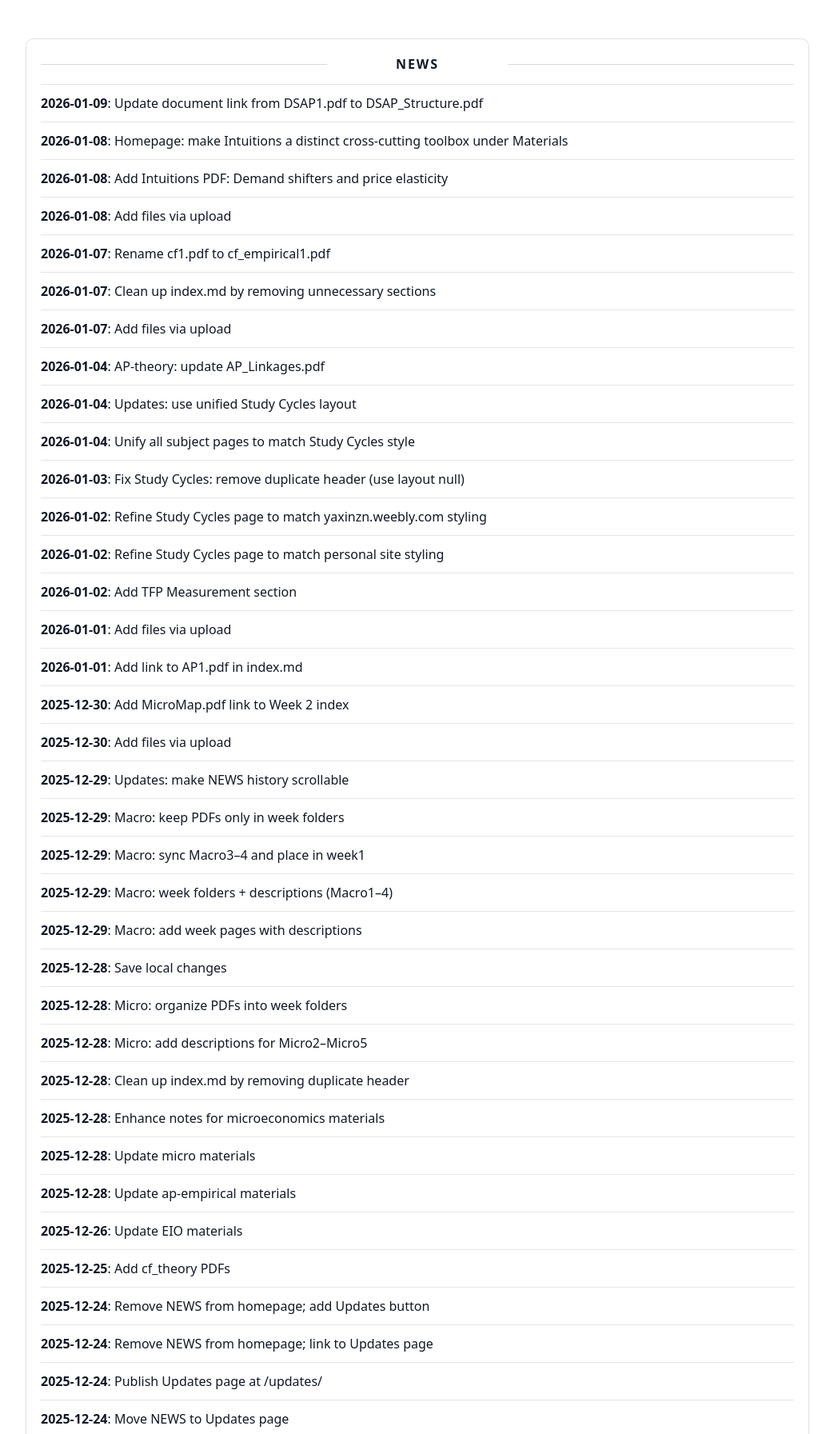
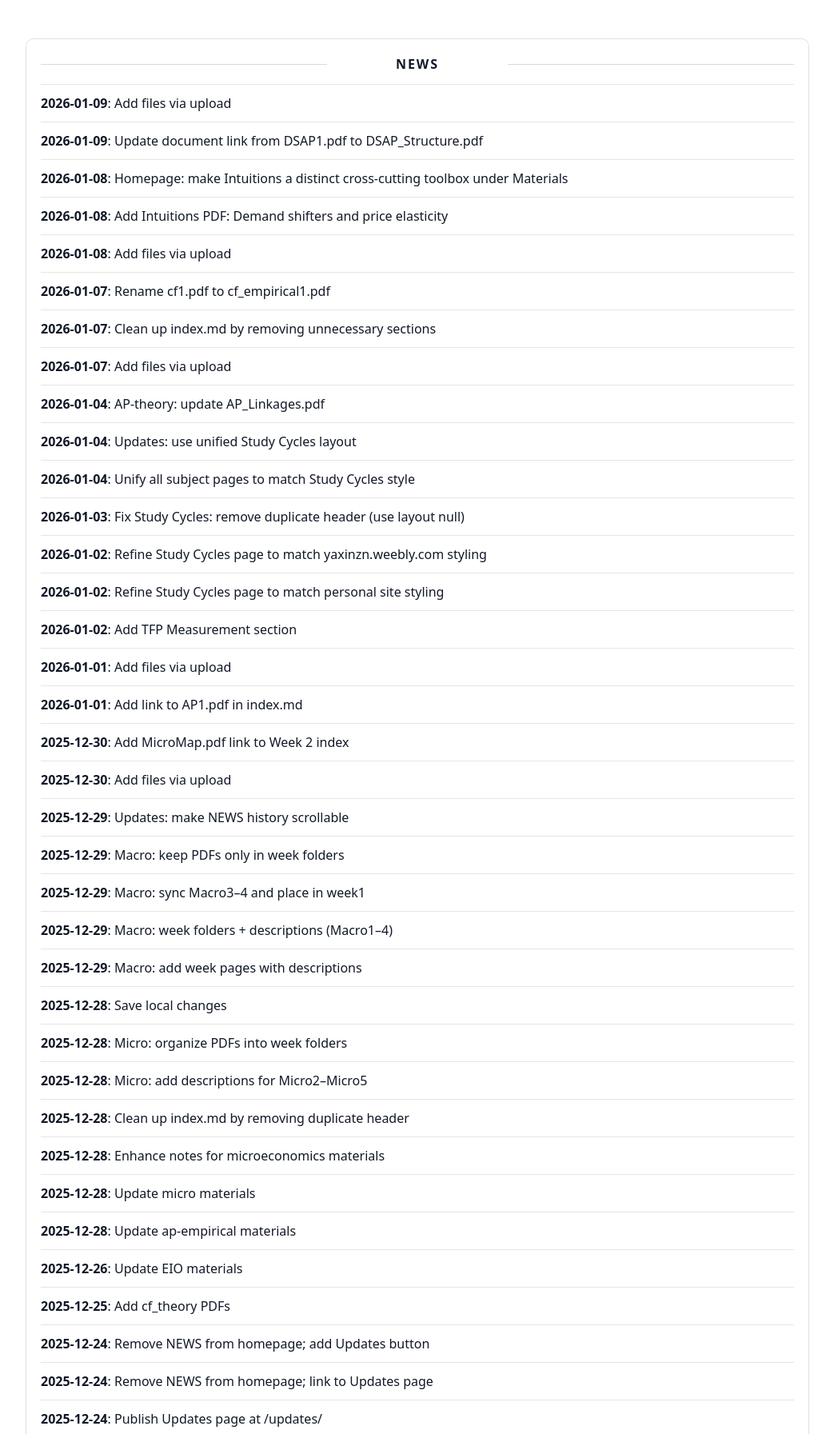
Before and after one commit to yaxinzn/study-archive, a Jekyll site: the page built from updates/index.md, in a window 1280 px wide, cut to the strip 476-2269 px from the top of the page. Shown: the whole strip at 80% size, without its empty margins (118-1161 px from the left). Built offline with Jekyll 4.4.1, drawn with Linux system fonts in a browser that asks for light colours; some of the changed text lies outside the part shown.

Commit message:
chore: update NEWS feed

```diff
--- a/_data/news.yml
+++ b/_data/news.yml
@@ -1,4 +1,7 @@
 # Auto-generated update history (sorted newest -> oldest). Do not edit manually.
+- ts: "1767954088"
+  date: "2026-01-09"
+  title: "Add files via upload"
 - ts: "1767954058"
   date: "2026-01-09"
   title: "Update document link from DSAP1.pdf to DSAP_Structure.pdf"
```
